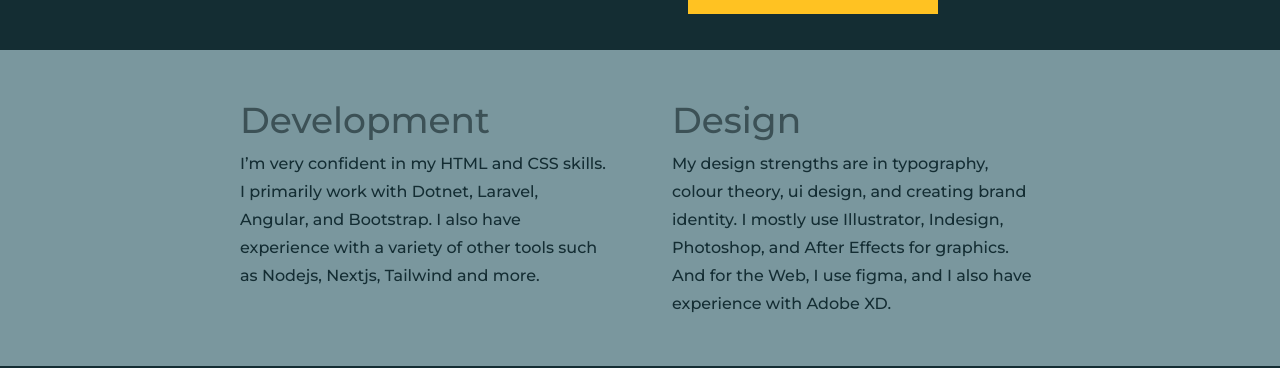
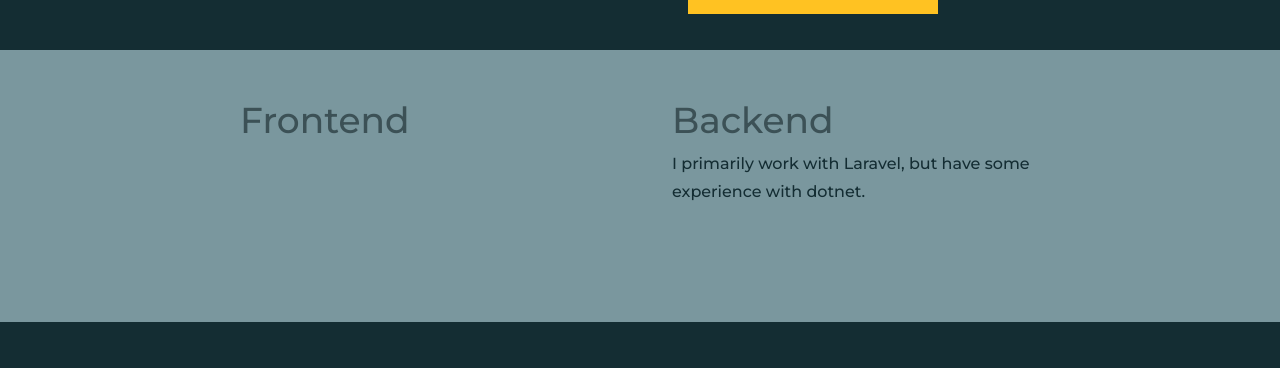
Before and after one commit to aSouchereau/dev.souch.ca, a Next.js app: page / in a window 1280 px wide. Shown: the part 940-1308 px from the top of the page. Built offline with nearby package versions, Linux system fonts and the light colour scheme; a web font is replaced by a local one.

Commit message:
Removed text from skills section

```diff
--- a/components/SkillsSectionComponent.tsx
+++ b/components/SkillsSectionComponent.tsx
@@ -2,12 +2,12 @@
     return <section id='skills'>
        <div className='skills-wrapper'>
            <div className='skill-content'>
-               <h2>Development</h2>
-               <p>I’m very confident in my HTML and CSS skills. I primarily work with Dotnet, Laravel, Angular, and Bootstrap. I also have experience with a variety of other tools such as Nodejs, Nextjs, Tailwind and more.</p>
+               <h2>Frontend</h2>
+               <p></p>
            </div>
            <div className='skill-content'>
-               <h2>Design</h2>
-               <p>My design strengths are in typography, colour theory, ui design, and creating brand identity. I mostly use Illustrator, Indesign, Photoshop, and After Effects for graphics. And for the Web, I use figma, and I also have experience with Adobe XD.</p>
+               <h2>Backend</h2>
+               <p>I primarily work with Laravel, but have some experience with dotnet.</p>
            </div>
        </div>
     </section>
```
